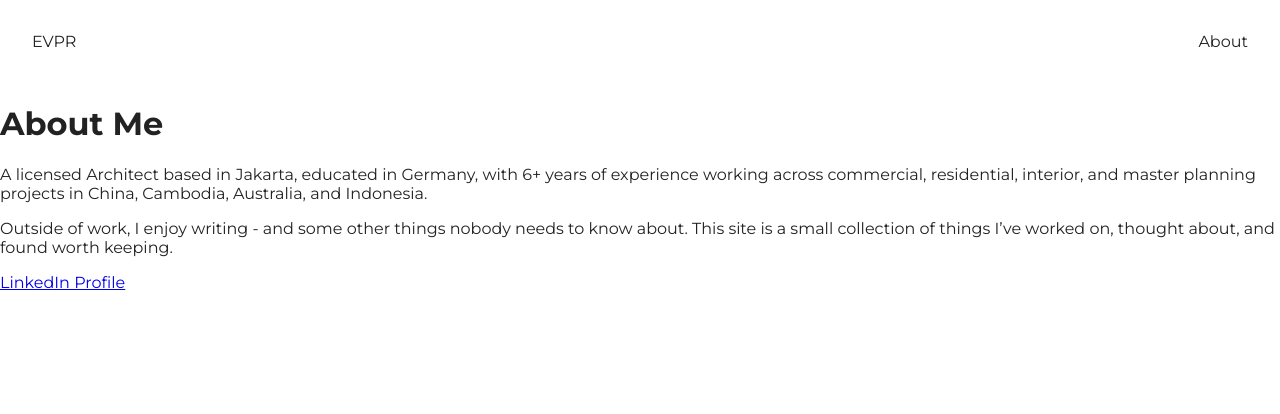
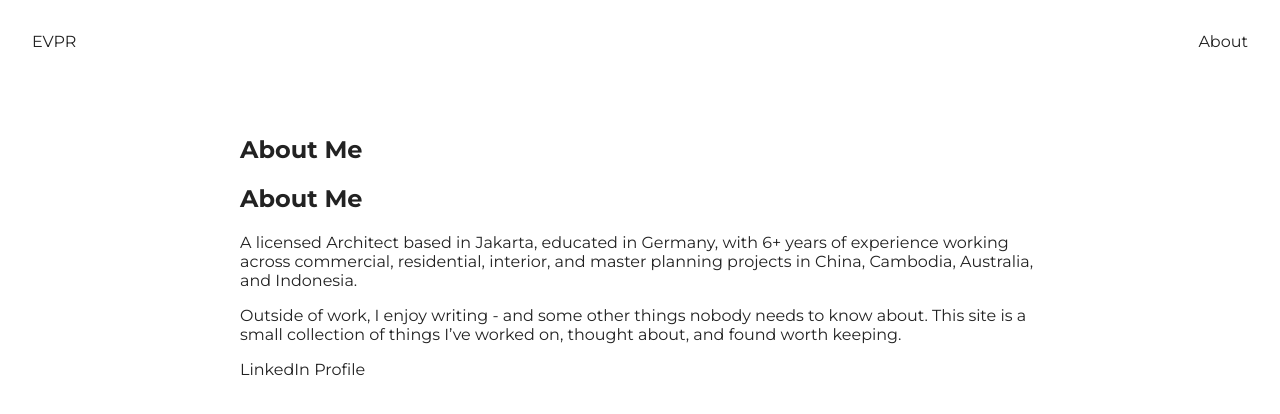
Before and after one commit to evanprananta/evanprananta-old.github.io, a Jekyll site: the page built from about.md, in a window 1280 px wide. Shown: the top 414 px of the page. Built offline with Jekyll 4.4.1, drawn with Linux system fonts in a browser that asks for light colours.

Commit message:
Fix style.css and about.md

```diff
--- a/assets/css/style.css
+++ b/assets/css/style.css
@@ -10,6 +10,11 @@
   background-color: var(--bg-color); /*[cite: 1] */
   margin: 0;
   padding: 0;
+}
+
+a {
+  color: var(--text-color);
+  text-decoration: none;
 }
 
 /* Nav Bar */
@@ -36,7 +41,12 @@
 
 @media (max-width: 768px) {
   .card-grid {
-    grid-template-columns: repeat(2, 1fr); /* 2 columns mobile[cite: 1] */
+    display: grid;
+    grid-template-columns: repeat(3, 1fr);
+    gap: 2rem;
+    padding: 2rem;
+    max-width: 1024px; /* Limits the maximum width */
+    margin: 0 auto; /* Centers the grid on the page */
   }
 }
 
@@ -62,6 +72,15 @@
   text-overflow: ellipsis; /* Truncation[cite: 1] */
 }
 
+.card-link {
+  text-decoration: none;
+  color: var(--text-color);
+}
+
+.card-link:visited {
+  color: var(--text-color); /* Prevents the clicked link from turning blue/purple */
+}
+
 /* Tags Formatting */
 .tag {
   color: var(--accent-color); /* hex D9622B[cite: 1] */
@@ -79,14 +98,16 @@
 
 /* Image Card Overrides */
 .card-image-wrapper {
-  position: absolute;
-  top: 4rem; /* Below title */
-  left: 0; right: 0; bottom: 3rem; /* Above tags */
+  flex-grow: 1; /* Takes up all available vertical space */
+  width: 100%;
+  margin-bottom: 2rem; /* Leaves room for the tags at the bottom */
+  overflow: hidden;
 }
+
 .card-image-wrapper img {
   width: 100%;
   height: 100%;
-  object-fit: cover; /* Cropped/cover-fit[cite: 1] */
+  object-fit: cover;
 }
 
 /* Post Detail Max Width */
@@ -99,3 +120,6 @@
   max-width: 100%;
   height: auto; /* Inline natural width[cite: 1] */
 }
+.post-tags {
+  margin-bottom: 1rem; /* Adds vertical space below the tags */
+}
```
Also changed, not shown: about.md (+1 -1 lines).
